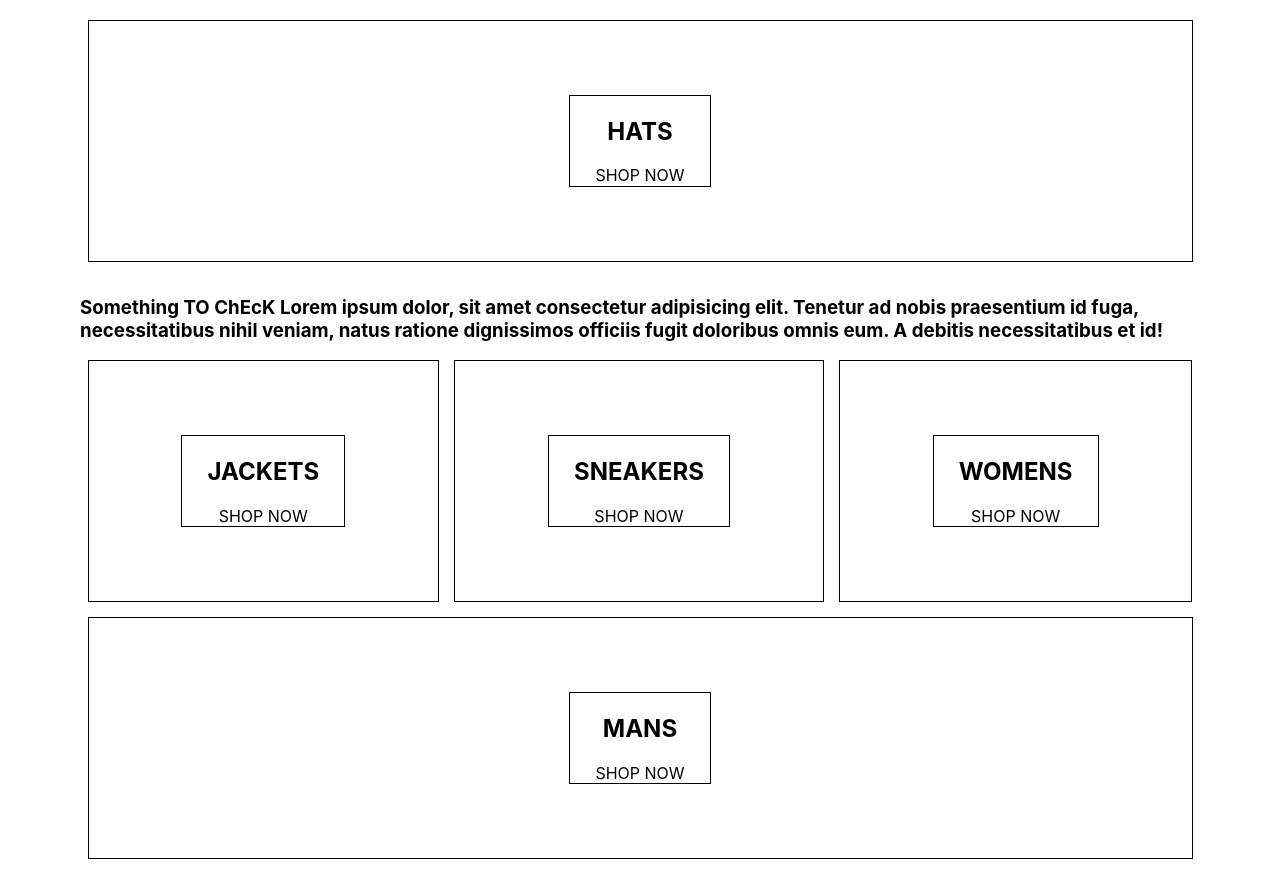
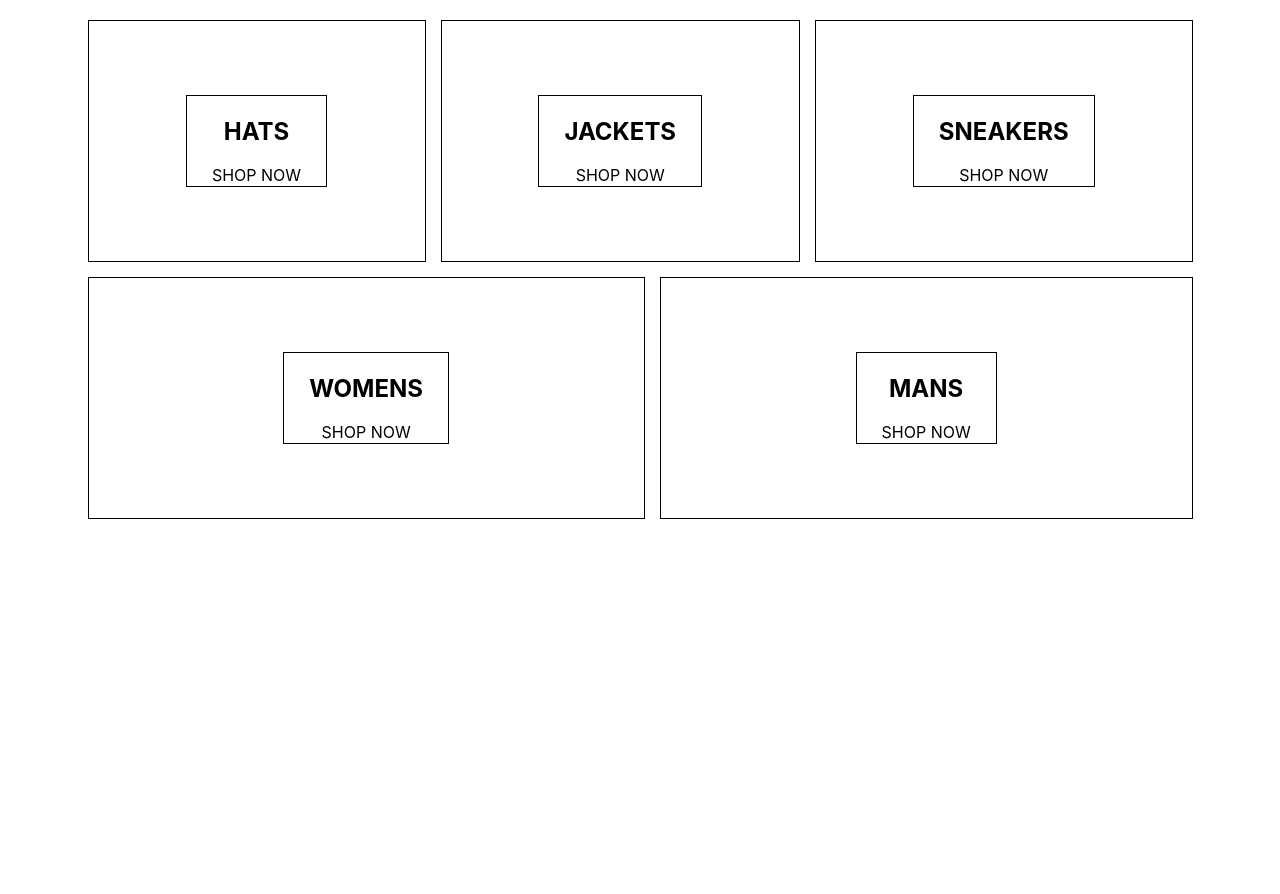
Before and after one commit to Khojiakbar-007/crwn-clothing, a React (Create React App) app: page / in a window 1280 px wide. After the commit the page ends 800 px from the top, so only its background shows below. Built offline with nearby package versions, Linux system fonts and the light colour scheme.

Commit message:
Added welcome message

```diff
--- a/src/homepage.component.jsx
+++ b/src/homepage.component.jsx
@@ -1,5 +1,9 @@
 import React from "react";
 import "./homepage-styles/homepage.styles.css";
+
+const newFeature = function() {
+  console.log('Welcome to the application!')
+}
 
 const HomePage = () => (
   <div className="homepage">
@@ -11,12 +15,12 @@ const HomePage = () => (
         </div>
       </div>
 
-      <h3 className="">
+      {/* <h3 className="">
         Something TO ChEcK Lorem ipsum dolor, sit amet consectetur adipisicing
         elit. Tenetur ad nobis praesentium id fuga, necessitatibus nihil veniam,
         natus ratione dignissimos officiis fugit doloribus omnis eum. A debitis
         necessitatibus et id!
-      </h3>
+      </h3> */}
 
       <div className="menu-item">
         <div className="content">
```
